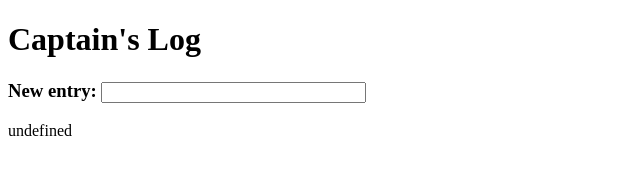
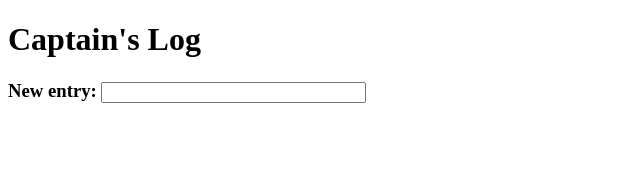
Before and after one commit to ehnree/Spring15-WebProgramming, a plain HTML site: page captainslog/index.html in a window 1280 px wide. Shown: the full height of the page, 0-640 px from the left. Drawn offline with nearby package versions, Linux system fonts and the light colour scheme.

Commit message:
Fixed small bug with displaying empty list

```diff
--- a/captainslog/index.html
+++ b/captainslog/index.html
@@ -28,8 +28,11 @@
 
 		function reload(){
 			output = "";
-			output += "<p>" + localStorage["list"] + "</p>\n";
-			$("#log").html(output);
+			if (localStorage["list"] != null){
+				output += "<p>" + localStorage["list"] + "</p>\n";
+				$("#log").html(output);
+			}
+
 		}
 
 
```
